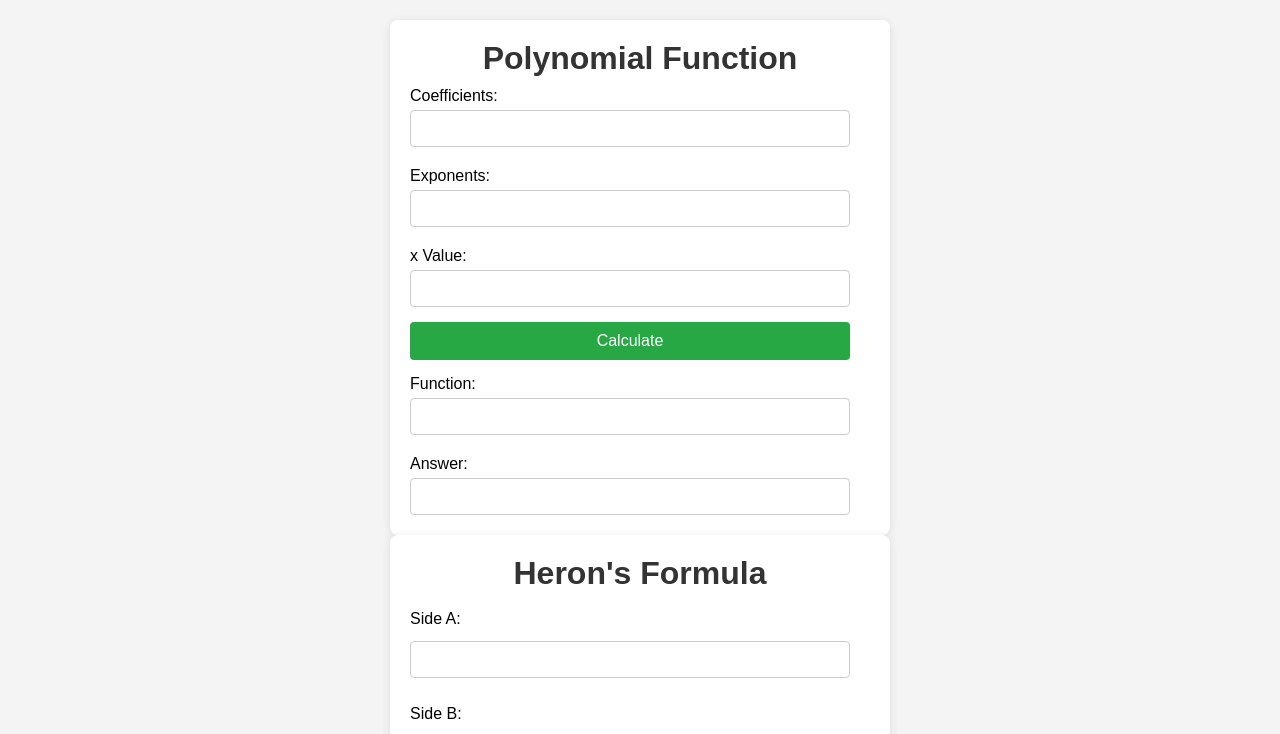
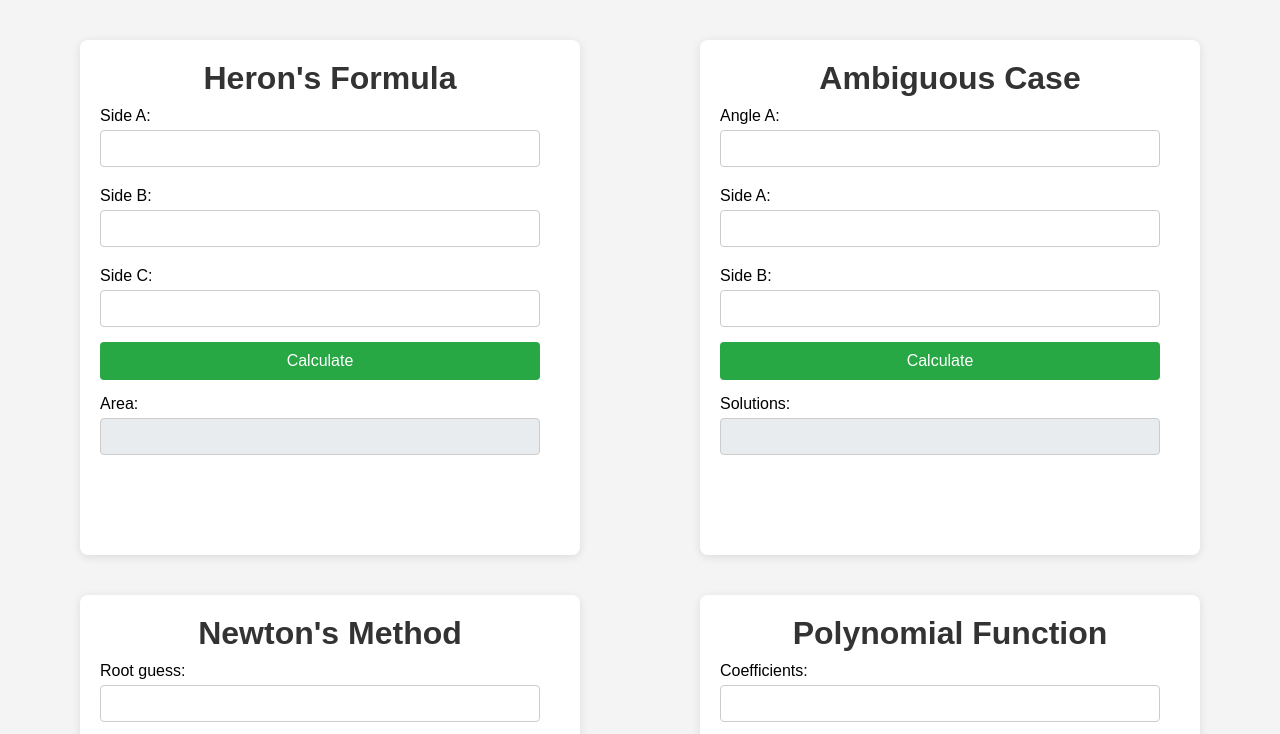
Before and after one commit to pepecatt/ICS4U-Assignment-4, a React (Vite) app: page / in a window 1280 px wide. Shown: the top 734 px of the page. Built offline with nearby package versions, Linux system fonts and the light colour scheme.

Commit message:
finished newton

```diff
--- a/src/App.css
+++ b/src/App.css
@@ -1,5 +1,11 @@
 .container {
     display: grid;
     grid-template-columns: repeat(2, 1fr);
-    gap: 20px;
 }
+
+.card {
+    display: flex;
+    flex-direction: column;
+    justify-content: space-between;
+    padding: 20px;
+}
--- a/src/App.jsx
+++ b/src/App.jsx
@@ -1,12 +1,25 @@
+import Heron from './components/Heron'
+import Ambiguous from './components/Ambiguous'
+import Newton from './components/Newton'
 import Polynomial from './components/Polynomial'
-import Heron from './components/Heron'
+import './App.css';
 
 function App() {
   return (
     <>
       <div className='container'>
-        <Polynomial />
-        <Heron />
+        <div className='card'>
+          <Heron />
+        </div>
+        <div className='card'>
+          <Ambiguous />
+        </div>
+        <div className='card'>
+          <Newton />
+        </div>
+        <div className='card'>
+          <Polynomial />
+        </div>
       </div>
     </>
 
--- a/src/components/Ambiguous.css
+++ b/src/components/Ambiguous.css
@@ -0,0 +1,75 @@
+* {
+    box-sizing: border-box;
+    margin: 0;
+    padding: 0;
+    font-family: Arial, sans-serif;
+  }
+
+  body {
+    font-family: Arial, sans-serif;
+    background-color: #f4f4f4;
+    margin: 0;
+    padding: 20px;
+}
+
+h1 {
+    color: #333;
+    text-align: center;
+}
+
+.formula {
+    height: 515px;
+    width: 600px;
+    padding: 20px;
+    background: white;
+    border-radius: 8px;
+    box-shadow: 0 2px 10px rgba(0, 0, 0, 0.1);
+}
+
+label {
+    display: block;
+    margin: 10px 0 5px;
+}
+
+input[type="number"],
+input[type="text"] {
+    width: calc(100% - 20px);
+    padding: 10px;
+    margin-bottom: 10px;
+    border: 1px solid #ccc;
+    border-radius: 4px;
+    box-sizing: border-box;
+}
+
+button {
+    width: calc(100% - 20px);
+    background-color: #28a745;
+    color: white;
+    padding: 10px;
+    border: none;
+    border-radius: 4px;
+    cursor: pointer;
+    font-size: 16px;
+    margin-top: 5px;
+    margin-bottom: 5px;
+}
+
+button:hover {
+    background-color: #218838;
+}
+
+input[disabled] {
+    background-color: #e9ecef;
+    font-family: Arial, Helvetica, sans-serif;
+}
+
+.space {
+    color: white;
+}
+
+@media (min-width: 600px) {
+    .formula {
+        max-width: 500px;
+        margin: 0 auto;
+    }
+}
--- a/src/components/Ambiguous.jsx
+++ b/src/components/Ambiguous.jsx
@@ -5,7 +5,50 @@ function Ambiguous() {
     const [angle, setAngle] = useState('');
     const [a, setA] = useState('');
     const [b, setB] = useState('');
-    function ambiguousCase() {
+    const [answer, setAnswer] = useState('');
 
+    function ambiguousCase(e) {
+        e.preventDefault();
+        const h = b * Math.sin(angle * (Math.PI / 180));
+        if (angle == 90) {
+            setAnswer('Right triangle.');
+        } else if (angle < 90) {
+            if (h > a) {
+                setAnswer('No triangle.');
+            } else if (a > b) {
+                setAnswer('One triangle.');
+            } else if (h < a && a < b) {
+                setAnswer("Two triangles (Ambiguous Case)");
+            }
+        } else {  // angle > 90 (obtuse)
+            if (a < b || a == h) {
+                setAnswer('No triangle.');
+            } else {
+                setAnswer('One triangle.');
+            }
+        }
     }
+
+    return (
+        <form onSubmit={(e) => ambiguousCase(e)}>
+            <div class="formula">
+                <h1>Ambiguous Case</h1>
+                <label>Angle A:</label>
+                <input type="number" value={angle} onChange={(event) => {setAngle(event.target.value)}} required />
+
+                <label>Side A:</label>
+                <input type="number" value={a} onChange={(event) => {setA(event.target.value)}} required />
+
+                <label>Side B:</label>
+                <input type="number" value={b} onChange={(event) => {setB(event.target.value)}} required />
+
+                <button type="submit">Calculate</button>
+
+                <label>Solutions: </label>
+                <input type="text" value={answer} onChange={(event) => {setAnswer(event.target.value)}} required disabled />
+            </div>
+        </form>
+    )
 }
+
+export default Ambiguous;
--- a/src/components/Heron.css
+++ b/src/components/Heron.css
@@ -24,9 +24,6 @@ h1 {
     background: white;
     border-radius: 8px;
     box-shadow: 0 2px 10px rgba(0, 0, 0, 0.1);
-    display: flex;
-    flex-direction: column;
-    justify-content: space-between;
 }
 
 label {
--- a/src/components/Heron.jsx
+++ b/src/components/Heron.jsx
@@ -6,10 +6,12 @@ function Heron() {
     const [b, setB] = useState('');
     const [c, setC] = useState('');
     const [answer, setAnswer] = useState('');
+
     function heron(e) {
         e.preventDefault();
         const s = (a + b + c) / 2;
-        setAnswer(Math.sqrt(s * (s - a) * (s - b) * (s - c)));
+        const area = Math.sqrt(s * (s - a) * (s - b) * (s - c));
+        setAnswer(area.toFixed(2));
     }
 
     return (
@@ -17,13 +19,13 @@ function Heron() {
             <div class="formula">
                 <h1>Heron's Formula</h1>
                 <label>Side A:</label>
-                <input type="number" value={a} onChange={(event) => {setA(event.target.value)} } required/>
+                <input type="number" value={a} onChange={(event) => {setA(event.target.value)} } required />
 
                 <label>Side B:</label>
-                <input type="number" value={b} onChange={(event) => {setB(event.target.value)} } required/>
+                <input type="number" value={b} onChange={(event) => {setB(event.target.value)} } required />
 
                 <label>Side C:</label>
-                <input type="number" value={c} onChange={(event) => {setC(event.target.value)} } required/>
+                <input type="number" value={c} onChange={(event) => {setC(event.target.value)} } required />
 
                 <button type="submit">Calculate</button>
 
--- /dev/null
+++ b/src/components/Newton.jsx
@@ -0,0 +1,49 @@
+import './Newton.css';
+import { useState } from 'react';
+
+function Newton() {
+    var [g, setGuess] = useState('');
+    const [answer, setAnswer] = useState('');
+
+    function newtonsMethod(e) {
+        e.preventDefault();
+        g = parseFloat(g);
+        function f(x) {
+            return 6 * x ** 4 - 13 * x ** 3 - 18 * x ** 2 + 7 * x + 6;
+        }
+        function deriv(x) {
+            return 24 * x ** 3 - 39 * x ** 2 - 36 * x;
+        }
+
+        var newGuess = 0;
+        var rootGuess = false;
+
+        do {
+            newGuess = g - f(g) / deriv(g);
+            if (Math.abs(g - newGuess) < 0.1) {
+                rootGuess = true;
+            }
+            g = newGuess;
+            console.log(newGuess);
+        } while (!rootGuess);
+
+        setAnswer(newGuess);
+    }
+
+    return (
+        <form onSubmit={(e) => newtonsMethod(e)}>
+            <div class="formula">
+                <h1>Newton's Method</h1>
+                <label>Root guess:</label>
+                <input type="number" value={g} onChange={(event) => {setGuess(event.target.value)}} required />
+
+                <button type="submit">Calculate</button>
+
+                <label>Root approximation: </label>
+                <input type="text" value={answer} onChange={(event) => {setAnswer(event.target.value)}} required disabled />
+            </div>
+        </form>
+    )
+}
+
+export default Newton;
--- a/src/components/Polynomial.css
+++ b/src/components/Polynomial.css
@@ -24,9 +24,6 @@ h1 {
     background: white;
     border-radius: 8px;
     box-shadow: 0 2px 10px rgba(0, 0, 0, 0.1);
-    display: flex;
-    flex-direction: column;
-    justify-content: space-between;
 }
 
 label {
--- a/src/components/Polynomial.jsx
+++ b/src/components/Polynomial.jsx
@@ -30,15 +30,15 @@ function Polynomial() {
                 if (co > 0) answer1 += " + ";
                 else if (co < 0) answer1 += " - ";
             }
+            if (co !== 0) {
+                if (co !== 1 && co !== -1) {
+                    answer1 += Math.abs(co);
+                }
 
-            if (co !== 1 || co !== -1) {
-                if (co < 0) answer1 += Math.abs(co);
-                else answer1 += co;
-            }
-
-            if (ex > 0) {
-                answer1 += "x";
-                if (ex > 1) answer1 += "^" + ex;
+                if (ex > 0) {
+                    answer1 += "x";
+                    if (ex > 1) answer1 += "^" + ex;
+                }
             }
 
             answer2 += ((x ** ex) * co);
```
Also changed, not shown: src/components/Newton.css (added), 1 other file (tests, documents, lock files or other folders).
